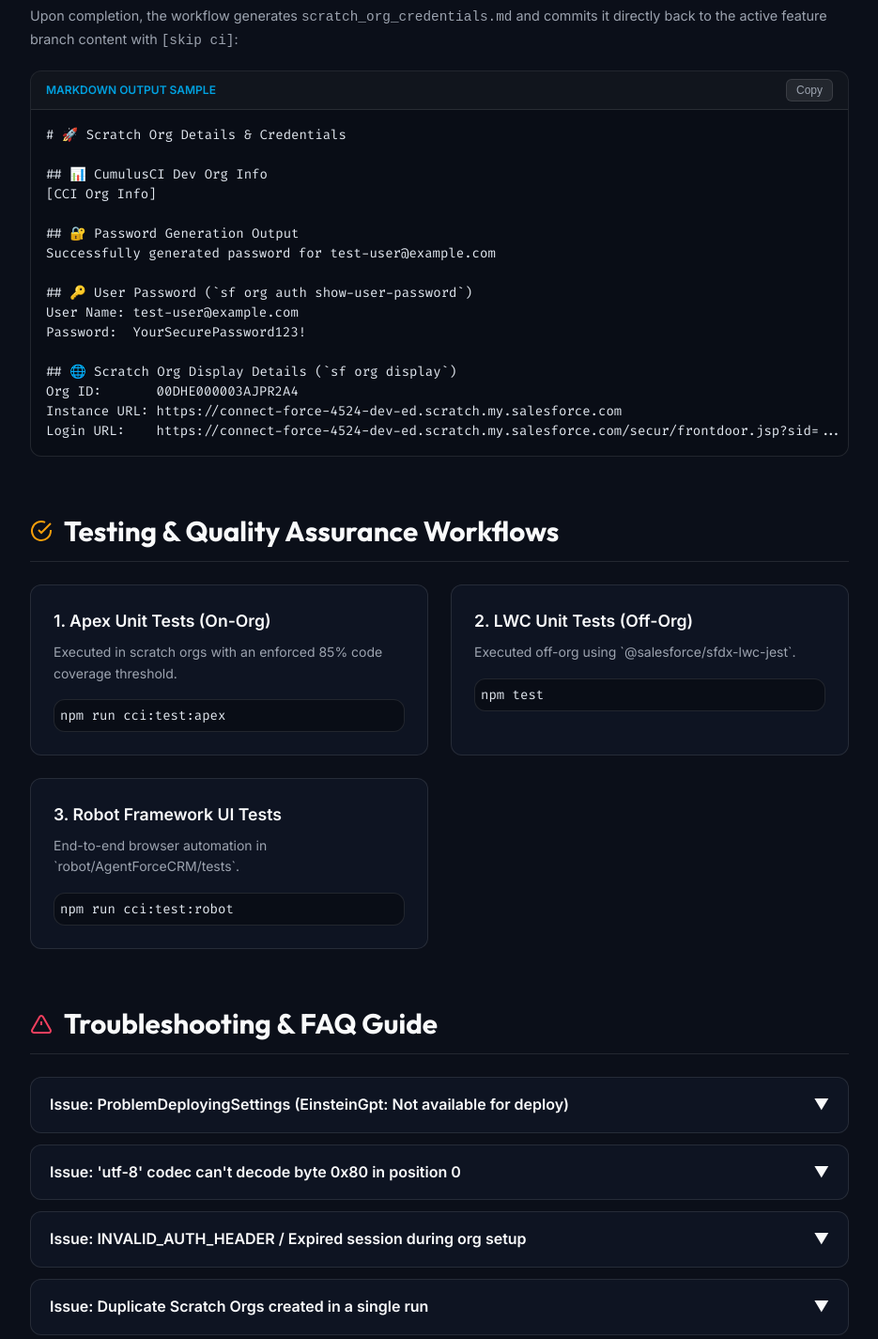
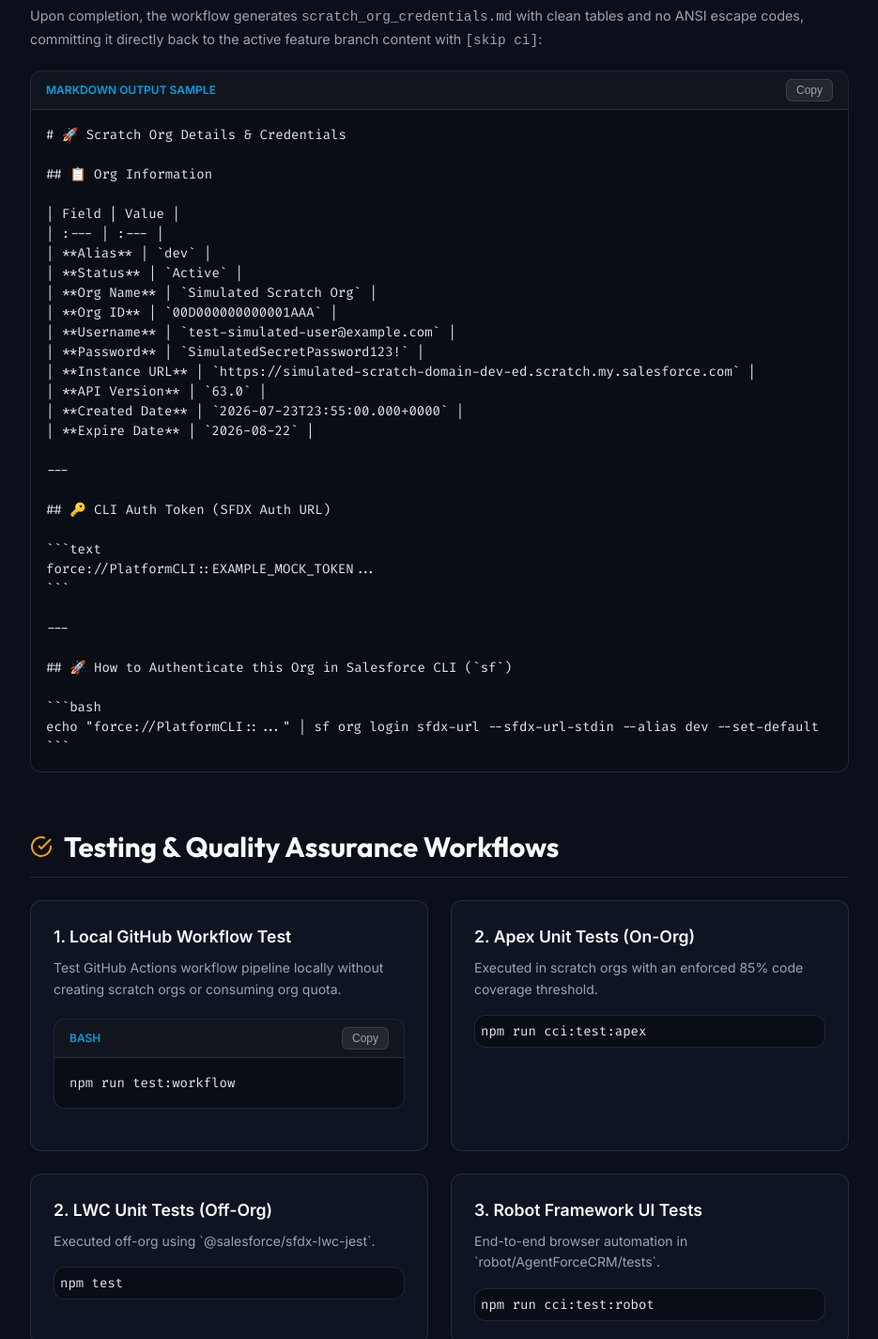
Before and after one commit to vikaskumar171020/salesforce-cci, a website: page docs/index.html in a window 1280 px wide. Shown: the part 2963-4388 px from the top of the page at 94% size, without its empty margins (312-1247 px from the left). Drawn offline with Linux system fonts and the light colour scheme.

Commit message:
Changes to be committed: 	modified:   README.md 	modified:   docs/DOCUMENTATION.md 	modified:   docs/index.html 	modified:   package.json 	new file:   scripts/test-workflow-locally.sh

````diff
--- a/docs/index.html
+++ b/docs/index.html
@@ -356,8 +356,9 @@ gh workflow run create-scratch-org.yml -f adminEmail="developer@company.com"</pr
           </h3>
           <p style="color: var(--text-secondary); font-size: 0.9rem">
             Upon completion, the workflow generates
-            <code>scratch_org_credentials.md</code> and commits it directly back
-            to the active feature branch content with <code>[skip ci]</code>:
+            <code>scratch_org_credentials.md</code> with clean tables and no
+            ANSI escape codes, committing it directly back to the active feature
+            branch content with <code>[skip ci]</code>:
           </p>
           <div class="code-block">
             <div class="code-header">
@@ -367,20 +368,36 @@ gh workflow run create-scratch-org.yml -f adminEmail="developer@company.com"</pr
             <pre>
 # 🚀 Scratch Org Details & Credentials
 
-## 📊 CumulusCI Dev Org Info
-[CCI Org Info]
+## 📋 Org Information
 
-## 🔐 Password Generation Output
-Successfully generated password for test-user@example.com
+| Field | Value |
+| :--- | :--- |
+| **Alias** | `dev` |
+| **Status** | `Active` |
+| **Org Name** | `Simulated Scratch Org` |
+| **Org ID** | `00D000000000001AAA` |
+| **Username** | `test-simulated-user@example.com` |
+| **Password** | `SimulatedSecretPassword123!` |
+| **Instance URL** | `https://simulated-scratch-domain-dev-ed.scratch.my.salesforce.com` |
+| **API Version** | `63.0` |
+| **Created Date** | `2026-07-23T23:55:00.000+0000` |
+| **Expire Date** | `2026-08-22` |
 
-## 🔑 User Password (`sf org auth show-user-password`)
-User Name: test-user@example.com
-Password:  YourSecurePassword123!
+---
 
-## 🌐 Scratch Org Display Details (`sf org display`)
-Org ID:       00DHE000003AJPR2A4
-Instance URL: https://connect-force-4524-dev-ed.scratch.my.salesforce.com
-Login URL:    https://connect-force-4524-dev-ed.scratch.my.salesforce.com/secur/frontdoor.jsp?sid=...</pre>
+## 🔑 CLI Auth Token (SFDX Auth URL)
+
+```text
+force://PlatformCLI::EXAMPLE_MOCK_TOKEN...
+```
+
+---
+
+## 🚀 How to Authenticate this Org in Salesforce CLI (`sf`)
+
+```bash
+echo "force://PlatformCLI::..." | sf org login sfdx-url --sfdx-url-stdin --alias dev --set-default
+```</pre>
           </div>
         </section>
 
@@ -402,8 +419,23 @@ Login URL:    https://connect-force-4524-dev-ed.scratch.my.salesforce.com/secur/
           </h2>
 
           <div class="feature-grid">
+            <div class="card" id="workflow-test">
+              <div class="card-title">1. Local GitHub Workflow Test</div>
+              <div class="card-desc" style="margin-bottom: 1rem">
+                Test GitHub Actions workflow pipeline locally without creating
+                scratch orgs or consuming org quota.
+              </div>
+              <div class="code-block">
+                <div class="code-header">
+                  <span class="code-lang">Bash</span>
+                  <button class="copy-btn">Copy</button>
+                </div>
+                <pre>npm run test:workflow</pre>
+              </div>
+            </div>
+
             <div class="card" id="lwc-jest">
-              <div class="card-title">1. Apex Unit Tests (On-Org)</div>
+              <div class="card-title">2. Apex Unit Tests (On-Org)</div>
               <div class="card-desc" style="margin-bottom: 1rem">
                 Executed in scratch orgs with an enforced 85% code coverage
                 threshold.
--- a/package.json
+++ b/package.json
@@ -10,6 +10,7 @@
     "test:unit:watch": "sfdx-lwc-jest --watch",
     "test:unit:debug": "sfdx-lwc-jest --debug",
     "test:unit:coverage": "sfdx-lwc-jest --coverage",
+    "test:workflow": "bash scripts/test-workflow-locally.sh",
     "prettier": "prettier --write \"**/*.{cls,cmp,component,css,html,js,json,md,page,trigger,xml,yaml,yml}\"",
     "prettier:verify": "prettier --check \"**/*.{cls,cmp,component,css,html,js,json,md,page,trigger,xml,yaml,yml}\"",
     "postinstall": "husky install",
````
Also changed, not shown: docs/DOCUMENTATION.md (+28 -5 lines), README.md, 1 other file.
